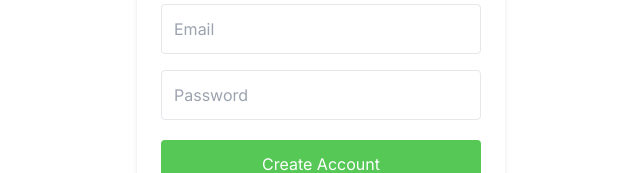
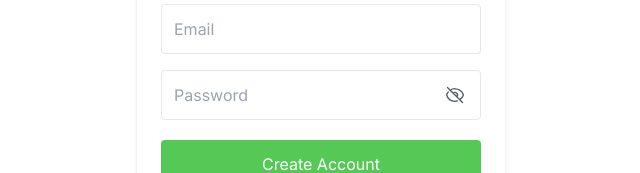
Before and after one commit to living-fit-family/living-fit-app-landing-page, a Next.js app: page /register in a window 1280 px wide. Shown: the part 354-527 px from the top of the page, without its empty margins (319-959 px from the left). Built offline with nearby package versions, Linux system fonts and the light colour scheme; no server answers.

Commit message:
fix password

```diff
--- a/src/app/register/page.tsx
+++ b/src/app/register/page.tsx
@@ -48,6 +48,7 @@ export default function SignUp() {
     const [lastName, setLastName] = useState('');
     const [email, setEmail] = useState('');
     const [password, setPassWord] = useState('');
+    const [isPasswordVisible, setIsPasswordVisible] = useState(false);
     const [showOverlay, setShowOverlay] = useState(false)
     const [error, setError] = useState(false)
     const [errorMessage, setErrorMessage] = useState('')
@@ -83,6 +84,10 @@ export default function SignUp() {
     const { company } = config;
     const { name: companyName, logo } = company;
 
+    const togglePasswordVisibility = () => {
+        setIsPasswordVisible(!isPasswordVisible);
+      }
+
     return (
         <div className="bg-grey-lighter min-h-screen flex flex-col relative">
             <div className="container max-w-sm mx-auto flex-1 flex flex-col items-center justify-center px-2">
@@ -116,14 +121,57 @@ export default function SignUp() {
                             name="email"
                             placeholder="Email"
                             required />
+                            <div className="relative container mx-auto">
                         <input
                             value={password}
                             onChange={handleChange(setPassWord)}
-                            type="password"
+                            type={isPasswordVisible ? "text" : "password"}
                             className="block border border-grey-light w-full p-3 rounded mb-4"
                             name="password"
                             placeholder="Password"
                             required />
+                        <button
+                            type="button"
+                            className="absolute inset-y-0 right-0 flex items-center px-4 text-gray-600"
+                            onClick={() => togglePasswordVisibility()}>
+                                {!isPasswordVisible ? (
+                            <svg
+                                xmlns="http://www.w3.org/2000/svg"
+                                fill="none"
+                                viewBox="0 0 24 24"
+                                strokeWidth={1.5}
+                                stroke="currentColor"
+                                className="w-5 h-5"
+                            >
+                                <path
+                                strokeLinecap="round"
+                                strokeLinejoin="round"
+                                d="M3.98 8.223A10.477 10.477 0 001.934 12C3.226 16.338 7.244 19.5 12 19.5c.993 0 1.953-.138 2.863-.395M6.228 6.228A10.45 10.45 0 0112 4.5c4.756 0 8.773 3.162 10.065 7.498a10.523 10.523 0 01-4.293 5.774M6.228 6.228L3 3m3.228 3.228l3.65 3.65m7.894 7.894L21 21m-3.228-3.228l-3.65-3.65m0 0a3 3 0 10-4.243-4.243m4.242 4.242L9.88 9.88"
+                                />
+                            </svg>
+                            ) : (
+                            <svg
+                                xmlns="http://www.w3.org/2000/svg"
+                                fill="none"
+                                viewBox="0 0 24 24"
+                                strokeWidth={1.5}
+                                stroke="currentColor"
+                                className="w-5 h-5"
+                            >
+                                <path
+                                strokeLinecap="round"
+                                strokeLinejoin="round"
+                                d="M2.036 12.322a1.012 1.012 0 010-.639C3.423 7.51 7.36 4.5 12 4.5c4.638 0 8.573 3.007 9.963 7.178.07.207.07.431 0 .639C20.577 16.49 16.64 19.5 12 19.5c-4.638 0-8.573-3.007-9.963-7.178z"
+                                />
+                                <path
+                                strokeLinecap="round"
+                                strokeLinejoin="round"
+                                d="M15 12a3 3 0 11-6 0 3 3 0 016 0z"
+                                />
+                            </svg>
+                            )}
+                        </button>
+                        </div>
                         <button
                             type="submit"
                             className="w-full text-center py-3 rounded bg-primary text-white hover:bg-green-dark focus:outline-none my-1"
```
